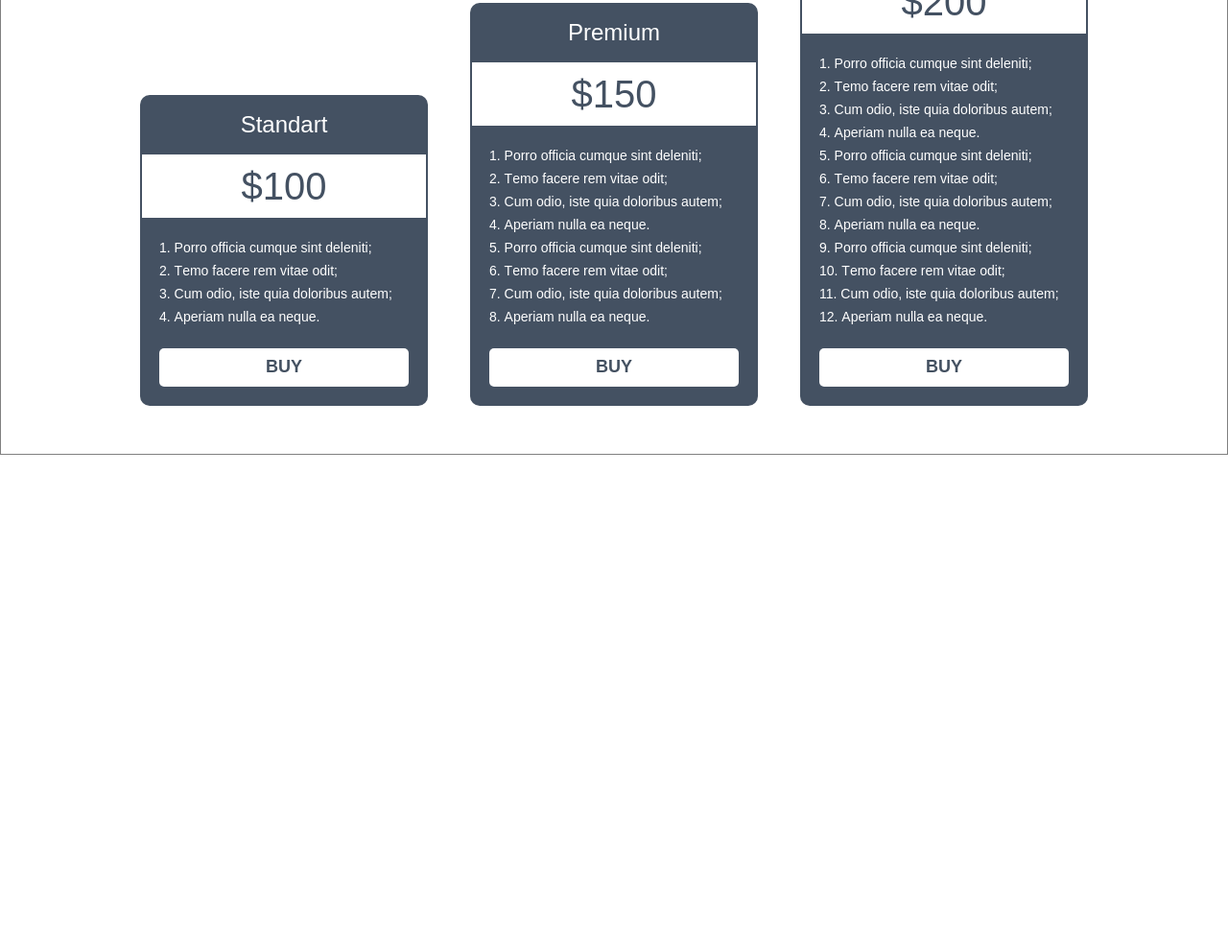
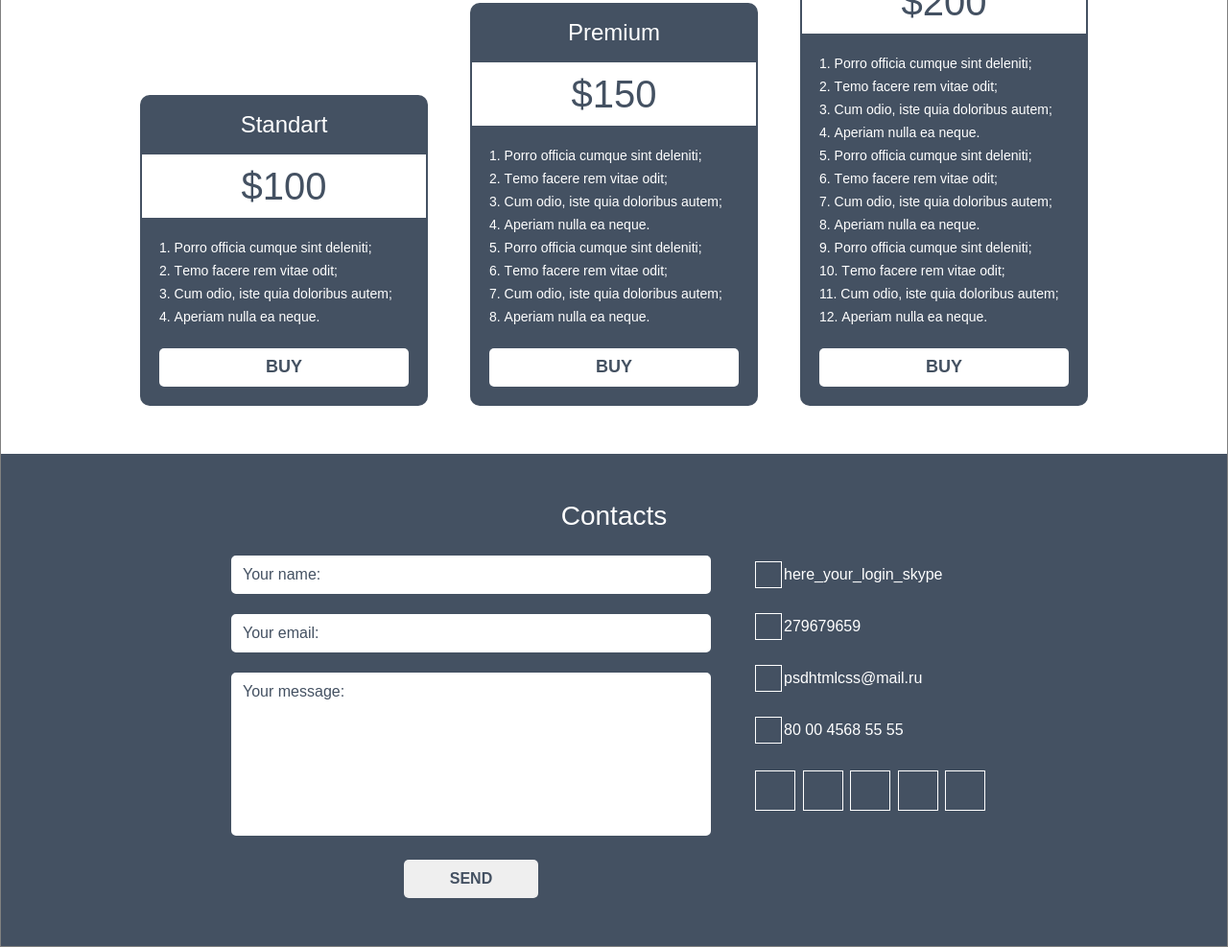
Before and after one commit to Keciot/GB-HtmlCssClass, a plain HTML site: page index.html in a window 1280 px wide. Shown: the part 2197-3184 px from the top of the page at 96% size. Before the commit the page ends 2671 px from the top, so only its background shows below. Drawn offline with Linux system fonts and the light colour scheme.

Commit message:
added Contacts without pics

```diff
--- a/css/style.css
+++ b/css/style.css
@@ -334,3 +334,114 @@ body {
     color: rgb(82, 82, 59);
     box-shadow: inset 0px 0px 5px black;
 }
+
+footer {
+    background-color: #445162;
+    display: flex;
+    flex-wrap: wrap;
+    padding: 50px 240px;
+}
+
+.contacts-title {
+    color: #ffffff;
+    width: 100%;
+    text-align: center;
+}
+
+.contacts-form {
+    width: 500px;
+    text-align: center;
+}
+
+.contacts-form-field,
+.contacts-form-field::placeholder {
+    font-family: Arial, Helvetica, sans-serif;
+    font-size: 16px;
+    line-height: 1.5;
+}
+
+.contacts-form-field {
+    width: 100%;
+    padding: 6px 10px;
+    margin-bottom: 21px;
+    border-radius: 5px;
+    border: 2px solid #ffffff;
+    box-sizing: border-box;
+    color: #445162;
+    outline: none;
+}
+
+.contacts-form-field::placeholder {
+    color: #445162;
+}
+
+textarea.contacts-form-field {
+    resize: none;
+    height: 170px;
+}
+
+.contacts-form-field:focus {
+    border-color: black;
+}
+
+.contacts-form-submit {
+    text-transform: uppercase;
+    width: 140px;
+    height: 40px;
+    border-radius: 5px;
+    font-size: 16px;
+    font-weight: bold;
+    color: #445162;
+    border: none;
+}
+
+.contacts-social {
+    width: 240px;
+    margin-left: 46px;
+}
+
+.contacts-social-list {
+    list-style: none;
+    margin: 0;
+    padding: 8px 0 0 0;
+
+}
+
+.contacts-social-list li {
+    padding-left: 30px;
+    padding-bottom: 30px;
+}
+
+.contacts-social-list a {
+    text-decoration: none;
+    font-family: Arial;
+    font-size: 16px;
+    line-height: 1.5;
+    color: #ffffff;
+    position: relative;
+
+}
+
+.contacts-social-list-pic::before {
+    content: "";
+    position: absolute;
+    width: 26px;
+    height: 26px;
+top: -5px;
+left: -30px;
+border: 1px solid white;
+}
+
+.contacts-social-links {
+    display: flex;
+    width: 100%;
+    justify-content: space-between;
+}
+
+.contacts-social-links a {
+    display: block;
+    height: 42px;
+    width: 42px;
+    border: 1px solid white;
+    box-sizing: border-box;
+}
--- a/index.html
+++ b/index.html
@@ -166,6 +166,33 @@
 
     </main>
     <footer>
+        <h2 class="sectionTitle contacts-title">Contacts</h2>
+        <div class="contacts-form">
+            <form action="#" method="post" class="contacts-form">
+                <input class="contacts-form-field" type="text" id="name" placeholder="Your name:" required>
+                <input class="contacts-form-field" type="email" id="email" placeholder="Your email:" required>
+                <textarea class="contacts-form-field" id="message" placeholder="Your message:"></textarea>
+                <input class="contacts-form-submit" type="submit" value="send">
+            </form>
+        </div>
+        <div class="contacts-social">
+            <ul class="contacts-social-list">
+                <li><a class="contacts-social-list-pic skype" href="#">here_your_login_skype</a></li>
+                <li><a class="contacts-social-list-pic icq" href="#">279679659</a></li>
+                <li><a class="contacts-social-list-pic email" href="#">psdhtmlcss@mail.ru</a></li>
+                <li><a class="contacts-social-list-pic phone" href="#">80 00 4568 55 55</a></li>
+            </ul>
+            <div class="contacts-social-links">
+                <a href="#" ></a>
+                <a href="#" ></a>
+                <a href="#" ></a>
+                <a href="#" ></a>
+                <a href="#" ></a>
+
+            </div>
+        </div>
+
+
 
     </footer>
 
```
